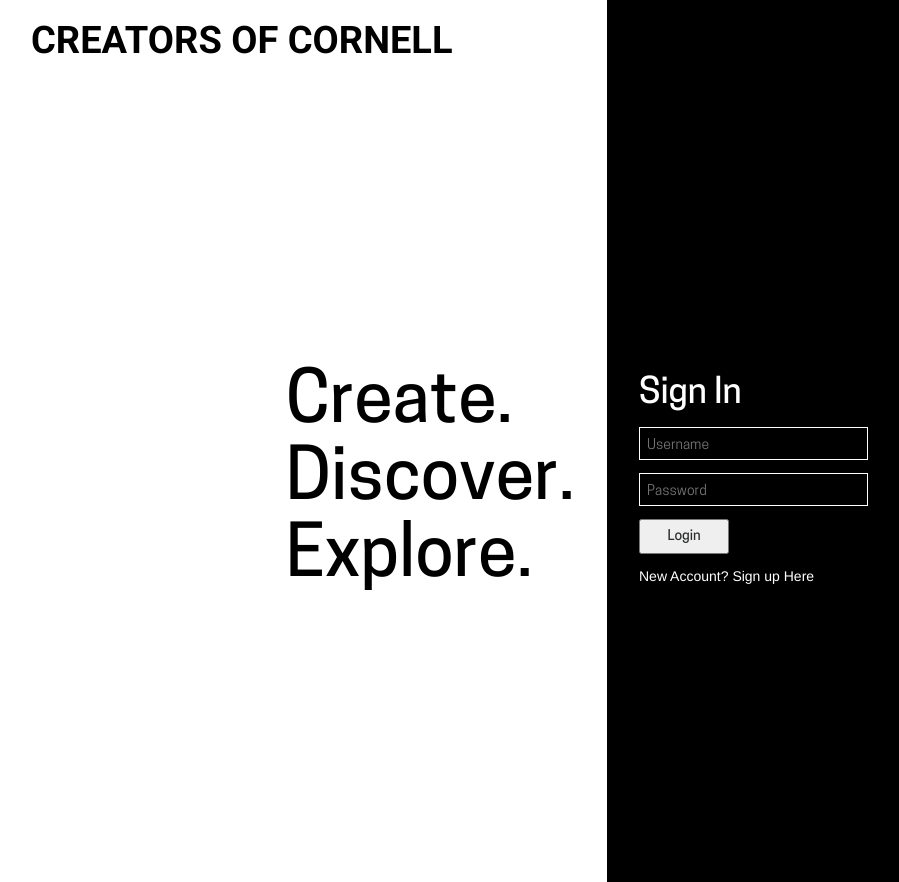
After one commit to cornell-medium/django-backend, a Django app: page /creators_signin/ in a window 1280 px wide. The commit adds this page. Shown: the whole page, without its empty margins (33-932 px from the left). Run offline with Django 3.2, Linux system fonts and the light colour scheme; style sheets or scripts are compiled from the project's sources; parts of the project's set-up code (start-up, migrations or seed data) failed here and were passed over; some libraries are stand-ins or nearby versions.

Commit message:
login page

```diff
--- a/core/urls.py
+++ b/core/urls.py
@@ -27,4 +27,7 @@ urlpatterns = [
     url(r'^teams/$', views.teams, name='teams'),
     url(r'^admin/', admin.site.urls),
     url(r'^creators/$', views.creators, name='creators'),
+    url(r'^creators_new/$', views.creators_new, name='creators_new'),
+    url(r'^creators_main/$', views.creators_main, name='creators_main'),
+    url(r'^creators_signin/$', views.creators_signin, name='creators_signin'),
 ]
--- a/core/views.py
+++ b/core/views.py
@@ -72,3 +72,15 @@ def teams(request):
 def creators(request):
     context = {}
     return render(request, 'sections/creatorshome.html', context)
+
+def creators_new(request):
+    context = {}
+    return render(request, 'sections/creatorsnewproject.html', context)
+
+def creators_signin(request):
+    context = {}
+    return render(request, 'sections/creatorssignin.html', context)
+
+def creators_main(request):
+    context = {}
+    return render(request, 'sections/creatorsmain.html', context)
--- /dev/null
+++ b/static/html/sections/creatorssignin.html
@@ -0,0 +1,94 @@
+{% load static %}
+<!DOCTYPE HTML>
+<html lang="en">
+<head>
+    <script src="{% static 'js/jquery.min.js' %}"></script>
+	<script src="{% static 'js/index.js' %}"></script>
+	<script src="https://cdnjs.cloudflare.com/ajax/libs/gsap/2.1.2/TweenMax.min.js"></script>
+ 	<meta charset="utf-8">
+ 	<title>Creators of Cornell</title>
+ 	<meta name="viewport" content="width=device-width, initial-scale=1.0">
+    <link rel="shortcut icon" href="{% static 'imgs/favicon.ico' %}" >
+    <link href="https://fonts.googleapis.com/css?family=Roboto:500,700" rel="stylesheet">
+    <script src="https://maxcdn.bootstrapcdn.com/bootstrap/3.3.7/js/bootstrap.min.js"></script>
+    <link rel="stylesheet" href="https://maxcdn.bootstrapcdn.com/bootstrap/3.3.7/css/bootstrap.min.css">
+    <link rel="stylesheet" href="https://maxcdn.bootstrapcdn.com/bootstrap/4.0.0-alpha.6/css/bootstrap.min.css" integrity="sha384-rwoIResjU2yc3z8GV/NPeZWAv56rSmLldC3R/AZzGRnGxQQKnKkoFVhFQhNUwEyJ" crossorigin="anonymous">
+    <link rel="stylesheet" href="{% static 'css/style.css' %}">
+    {% block resources %}
+    {% endblock %}
+</head>
+<body id="creators_new_project">
+    <div class="creators-nav" id="sign_in">
+				<div><h1>Creators of Cornell</h1></div>
+	</div>
+
+
+	<div class="creators_signin_left">
+		<div>
+				<h1>Create.</h1>
+				<h1>Discover.</h1>
+				<h1>Explore.</h1>
+		</div>
+
+	</div>
+	<div class="creators_signin_right">
+		<div>
+			<h1>Sign In</h1>
+
+			<form id="login_form">
+				<input type="text" name="username" placeholder="Username"><br>
+				<input type="text" name="password" placeholder="Password"><br>
+
+				<button id="login_submit">Login</button>
+			</form>
+
+			<p><a href="">New Account? Sign up Here</a></p>
+		</div>
+	</div>
+
+
+    <!-- <div class="creators_new_project">
+			<h1>Create a Project</h1>
+			<form>
+				Title <br>
+				<input type="text" name="projectname"><br><br>
+
+				Timeframe <br>
+				<input type="month" name="startdate" class="input-half"> &nbsp; - &nbsp; <input type="month" name="enddate" class="input-half">
+				<br><br>
+
+				Collaborators <br>
+				<input type="text" name="collab0" placeholder="Name or NetID">
+				<br>
+				<button id="add_collab">Add More</button>
+				<br><br>
+
+				Overview<br>
+				<textarea name="overview" placeholder = "250 words max"></textarea>
+				<br><br>
+
+				Add a Project Image for Portfolio Page<br>
+				<button id="add_collab">Add Image</button>
+			</form>
+
+			<form>
+
+			</form>
+		{% block content %}
+
+        {% endblock %}
+    </div> -->
+</body>
+<script src="https://unpkg.com/feather-icons/dist/feather.min.js"></script>
+<script src="http://code.jquery.com/jquery-3.2.1.min.js" crossorigin="anonymous"></script>
+<script src="https://cdnjs.cloudflare.com/ajax/libs/tether/1.4.0/js/tether.min.js" integrity="sha384-DztdAPBWPRXSA/3eYEEUWrWCy7G5KFbe8fFjk5JAIxUYHKkDx6Qin1DkWx51bBrb" crossorigin="anonymous"></script>
+<script src="https://maxcdn.bootstrapcdn.com/bootstrap/4.0.0-alpha.6/js/bootstrap.min.js" integrity="sha384-vBWWzlZJ8ea9aCX4pEW3rVHjgjt7zpkNpZk+02D9phzyeVkE+jo0ieGizqPLForn" crossorigin="anonymous"></script>
+{% block scripts %}
+{% endblock %}
+<!-- <script>feather.replace();</script> -->
+
+
+<script>
+
+</script>
+</html>
--- a/static/scss/sections/_creators.scss
+++ b/static/scss/sections/_creators.scss
@@ -1,3 +1,109 @@
+body{
+  margin: 0;
+  font-family: "Benton Sans", "Helvetica Neue", helvetica, arial, sans-serif;
+  overflow-x: auto;
+  background: #fff;
+}
+h1, h2, h3{
+  margin:0;
+}
+h1{
+  font-size: 250%;
+  font-weight: bold;
+  color:black;
+  width:auto;
+}
+h2{
+  font-weight: lighter;
+  color:white;
+}
+h3{
+  font-size: 100%;
+  font-weight: bold;
+  color:black;
+}
+.main{
+  max-width: 85%;
+  margin:auto;
+}
+.login{
+  float:right;
+  border: 2px solid black;
+  padding: 4px;
+  margin:30px 0;
+}
+.name{
+  font-size: 120%;
+}
+.major{
+  font-size: 100%;
+}
+.flex{
+  display:flex;
+  flex-wrap: wrap;
+  /* width:100vw; */
+  justify-content: space-between;
+  clear:both;
+}
+.profile, .info, .profile img{
+  width: 250px;
+  height: 250px;
+}
+
+.square-container {
+  display: flex;
+  flex-wrap: wrap;
+}
+
+.square {
+  position: relative;
+  flex-basis: calc(20% - 10px);
+  margin: 5px;
+  border: 1px solid;
+  box-sizing: border-box;
+}
+
+.square::before {
+  content: '';
+  display: block;
+  padding-top: 100%;
+}
+
+.square .content {
+  position: absolute;
+  top: 0; left: 0;
+  height: 100%;
+  width: 100%;
+}
+
+
+.profile img{
+  position: absolute;
+}
+
+.info {
+  position: relative;
+  display: flex;
+  flex-direction: column;
+  justify-content: center;
+  opacity: 0;
+}
+
+.info:hover{
+  transition: all 0.8s ease;
+  background: rgba(0, 0, 0, 0.5);
+  opacity: 1;
+}
+
+.detail{
+  text-align: center;
+  color: #fff;
+}
+
+
+
+
+
 .creators-nav h1{
     text-transform: uppercase;
     font-weight: bold;
@@ -191,3 +297,76 @@
     font-style: italic;
   }
 }
+
+
+/***** Sign in ******/
+#sign_in {
+  width: 50%;
+}
+.creators_signin_left {
+  height: 100vh;
+  background: white;
+  float: left;
+  width: 50%;
+  display: flex;
+  align-items: center;
+  justify-content: flex-end;
+}
+
+.creators_signin_right {
+  height: 100vh;
+  background: black;
+  float: left;
+  width: 50%;
+  display: flex;
+  align-items: center;
+  justify-content: flex-start;
+
+  h1 {
+    color: white;
+    font-family: 'Cooper Hewitt', "Helvetica Neue", helvetica, arial, sans-serif;
+  }
+
+  div {
+    padding-left: 5%;
+  }
+
+  a {
+    color: white !important;
+  }
+}
+
+.creators_signin_left div {
+  padding-right: 5%;
+}
+
+.creators_signin_left h1 {
+  font-size: 5em;
+  font-family: 'Cooper Hewitt', "Helvetica Neue", helvetica, arial, sans-serif;
+  font-weight: bold;
+}
+
+#login_form {
+  margin: 7% 0;
+  input {
+    background: black;
+    border: 1.5px solid white;
+    padding: 4% 4% 2% 4%;
+    width: 130%;
+    margin-bottom: 7%;
+    font-family: 'Cooper Hewitt' , "Helvetica Neue", helvetica, arial, sans-serif;
+    color: white;
+  }
+
+  input:focus, input:active {
+    outline: none !important;
+    background: white;
+    color: black;
+  }
+
+  #login_submit {
+    padding: 3% 15%;
+    font-family: 'Cooper Hewitt', "Helvetica Neue", helvetica, arial, sans-serif;
+    font-weight: bold;
+  }
+}
```
Also changed, not shown: static/html/sections/creatorsmain.html (added, +245 -0 lines).
